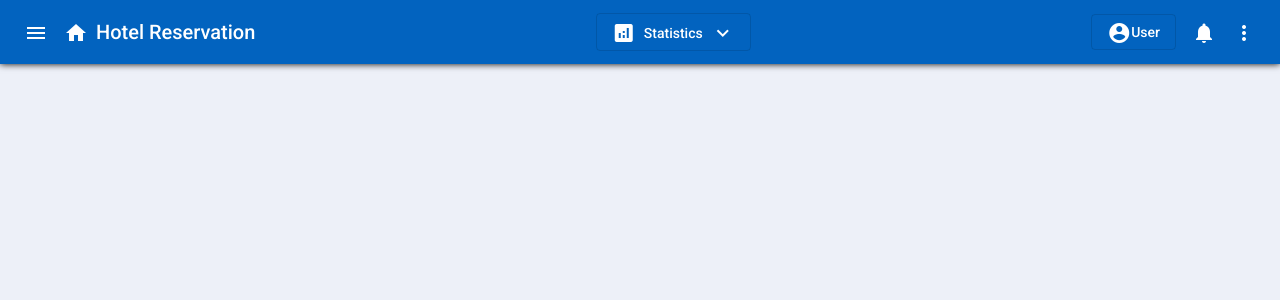
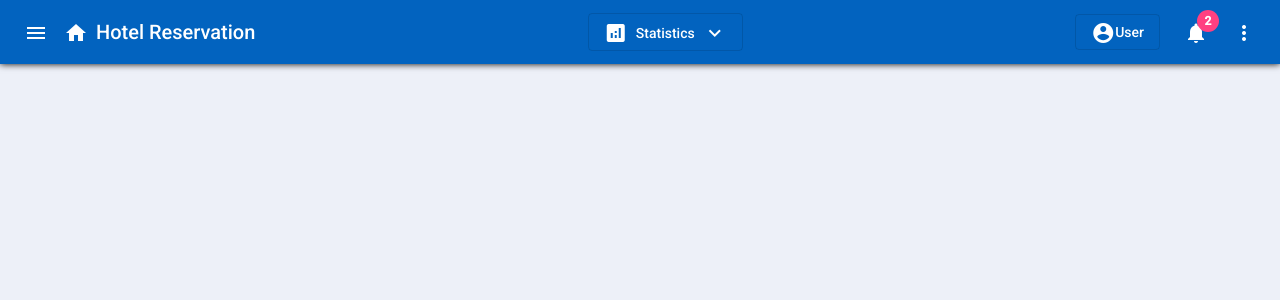
Before and after one commit to hema35/hotel-app, an Angular app: page /dashboard in a window 1280 px wide. Shown: the top 300 px of the page. Built offline with nearby package versions, Linux system fonts and the light colour scheme.

Commit message:
badge added

```diff
--- a/src/app/app.component.html
+++ b/src/app/app.component.html
@@ -21,8 +21,8 @@
   <div fxLayout="row" fxLayoutAlign="space-between center">
     <button type="button" mat-stroked-button class="mr" fxHide.lt-md = "true" [mat-menu-trigger-for]="user">
       <mat-icon>account_circle</mat-icon>User</button>
-    <button type="button" mat-icon-button [mat-menu-trigger-for]="notifications">
-      <mat-icon>notifications</mat-icon></button>
+    <button type="button" mat-icon-button [mat-menu-trigger-for]="notifications" class="ml mr">
+      <mat-icon matBadge="2" matBadgeColor="accent">notifications</mat-icon></button>
     <button type="button" mat-icon-button [mat-menu-trigger-for]="topmenu">
       <mat-icon>more_vert</mat-icon>
     </button>
@@ -51,6 +51,7 @@
     <button mat-menu-item>
       <mat-icon>email</mat-icon>Email from John
     </button>
+    <mat-divider></mat-divider>
     <button mat-menu-item>
       <mat-icon>receipt_long</mat-icon>Send Bills to Customers
     </button>
--- a/src/app/modules/material/material.module.ts
+++ b/src/app/modules/material/material.module.ts
@@ -7,6 +7,8 @@ import { MatIconModule } from '@angular/material/icon';
 import { FlexLayoutModule } from '@angular/flex-layout';
 import { MatMenuModule } from '@angular/material/menu';
 import { MatExpansionModule } from '@angular/material/expansion';
+import { MatBadgeModule} from '@angular/material/badge';
+import { MatDividerModule } from '@angular/material/divider';
 
 let matComponents = [
   MatButtonModule,
@@ -15,7 +17,9 @@ let matComponents = [
   MatIconModule,
   FlexLayoutModule,
   MatMenuModule,
-  MatExpansionModule
+  MatExpansionModule,
+  MatBadgeModule,
+  MatDividerModule
 
 ]
 @NgModule({
```
